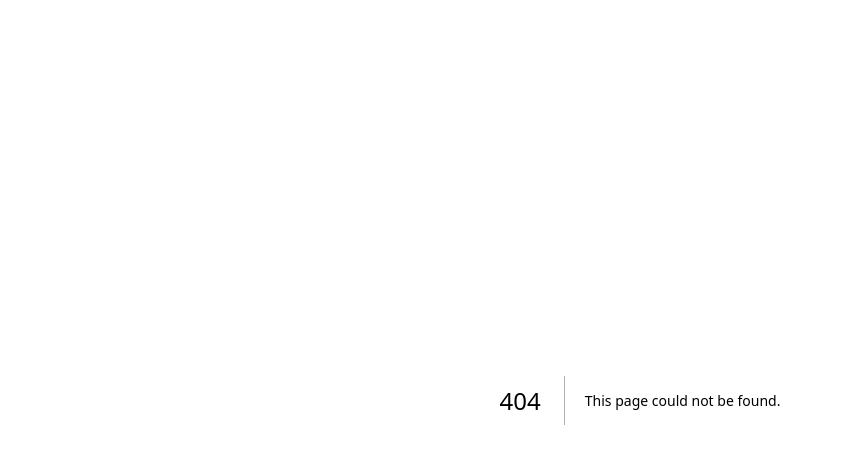
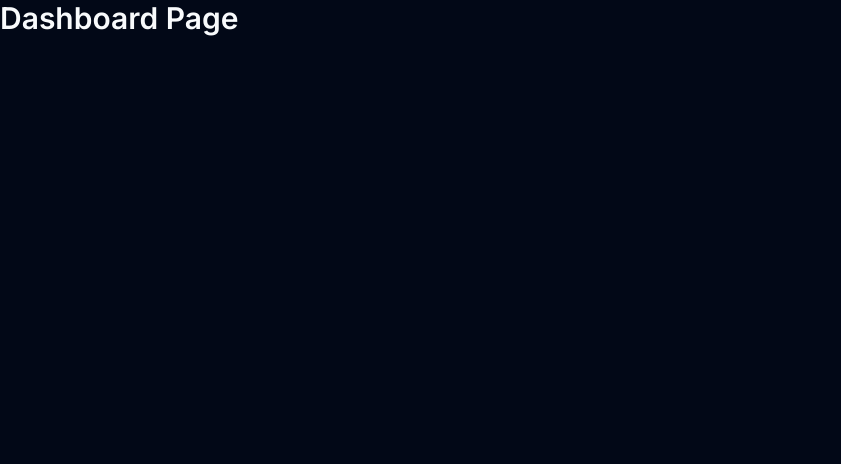
Before and after one commit to Amruthamsh/equinox-mini-project, a Next.js app: page /dashboard in a window 1280 px wide. Before the commit this address had no page. Shown: the top 464 px of the page, without its empty margins (0-841 px from the left). Built offline with nearby package versions, Linux system fonts and the light colour scheme.

Commit message:
fixed homepage

```diff
--- a/package.json
+++ b/package.json
@@ -14,8 +14,10 @@
     "@tsparticles/engine": "^3.4.0",
     "@tsparticles/react": "^3.0.0",
     "@tsparticles/slim": "^3.4.0",
+    "class-variance-authority": "^0.7.0",
     "clsx": "^2.1.1",
     "framer-motion": "^11.2.10",
+    "lucide-react": "^0.395.0",
     "mini-svg-data-uri": "^1.4.4",
     "next": "14.2.4",
     "next-themes": "^0.3.0",
--- /dev/null
+++ b/src/app/dashboard/page.tsx
@@ -0,0 +1,9 @@
+import React from 'react'
+
+export default function page() {
+  return (
+    <div>
+        <h1 className='text-3xl font-semibold'>Dashboard Page</h1>
+    </div>
+  )
+}
--- a/src/app/globals.css
+++ b/src/app/globals.css
@@ -5,85 +5,72 @@
   @layer base {
     :root {
       --background: 0 0% 100%;
-    --foreground: 240 10% 3.9%;
+      --foreground: 222.2 84% 4.9%;
 
       --card: 0 0% 100%;
-    --card-foreground: 240 10% 3.9%;
+      --card-foreground: 222.2 84% 4.9%;
 
       --popover: 0 0% 100%;
-    --popover-foreground: 240 10% 3.9%;
+      --popover-foreground: 222.2 84% 4.9%;
 
-    --primary: 240 5.9% 10%;
-    --primary-foreground: 0 0% 98%;
+      --primary: 222.2 47.4% 11.2%;
+      --primary-foreground: 210 40% 98%;
 
-    --secondary: 240 4.8% 95.9%;
-    --secondary-foreground: 240 5.9% 10%;
+      --secondary: 210 40% 96.1%;
+      --secondary-foreground: 222.2 47.4% 11.2%;
 
-    --muted: 240 4.8% 95.9%;
-    --muted-foreground: 240 3.8% 46.1%;
+      --muted: 210 40% 96.1%;
+      --muted-foreground: 215.4 16.3% 46.9%;
 
-    --accent: 240 4.8% 95.9%;
-    --accent-foreground: 240 5.9% 10%;
+      --accent: 210 40% 96.1%;
+      --accent-foreground: 222.2 47.4% 11.2%;
 
       --destructive: 0 84.2% 60.2%;
-    --destructive-foreground: 0 0% 98%;
+      --destructive-foreground: 210 40% 98%;
 
-    --border: 240 5.9% 90%;
-    --input: 240 5.9% 90%;
-    --ring: 240 10% 3.9%;
+      --border: 214.3 31.8% 91.4%;
+      --input: 214.3 31.8% 91.4%;
+      --ring: 222.2 84% 4.9%;
 
       --radius: 0.5rem;
     }
 
     .dark {
-    --background: 240 10% 3.9%;
-    --foreground: 0 0% 98%;
+      --background: 222.2 84% 4.9%;
+      --foreground: 210 40% 98%;
 
-    --card: 240 10% 3.9%;
-    --card-foreground: 0 0% 98%;
+      --card: 222.2 84% 4.9%;
+      --card-foreground: 210 40% 98%;
 
-    --popover: 240 10% 3.9%;
-    --popover-foreground: 0 0% 98%;
+      --popover: 222.2 84% 4.9%;
+      --popover-foreground: 210 40% 98%;
 
-    --primary: 0 0% 98%;
-    --primary-foreground: 240 5.9% 10%;
+      --primary: 210 40% 98%;
+      --primary-foreground: 222.2 47.4% 11.2%;
 
-    --secondary: 240 3.7% 15.9%;
-    --secondary-foreground: 0 0% 98%;
+      --secondary: 217.2 32.6% 17.5%;
+      --secondary-foreground: 210 40% 98%;
 
-    --muted: 240 3.7% 15.9%;
-    --muted-foreground: 240 5% 64.9%;
+      --muted: 217.2 32.6% 17.5%;
+      --muted-foreground: 215 20.2% 65.1%;
 
-    --accent: 240 3.7% 15.9%;
-    --accent-foreground: 0 0% 98%;
+      --accent: 217.2 32.6% 17.5%;
+      --accent-foreground: 210 40% 98%;
 
       --destructive: 0 62.8% 30.6%;
-    --destructive-foreground: 0 0% 98%;
+      --destructive-foreground: 210 40% 98%;
 
-    --border: 240 3.7% 15.9%;
-    --input: 240 3.7% 15.9%;
-    --ring: 240 4.9% 83.9%;
+      --border: 217.2 32.6% 17.5%;
+      --input: 217.2 32.6% 17.5%;
+      --ring: 212.7 26.8% 83.9%;
     }
   }
 
   @layer base {
     * {
-    @apply border-border !scroll-smooth;
+      @apply border-border;
     }
     body {
       @apply bg-background text-foreground;
     }
-  button {
-    @apply active:outline-none;
   }
-}
-
-@layer utilities {
-  .heading {
-    @apply font-bold text-4xl md:text-5xl text-center;
-  }
-
-  .black-gradient {
-    background: linear-gradient(90deg, #161a31 0%, #06091f 100%);
-  }
-}
--- a/src/components/Hero.tsx
+++ b/src/components/Hero.tsx
@@ -5,18 +5,17 @@ import { TextGenerateEffect } from './ui/TextGenerateEffect'
 
 const Hero = () => {
   return (
-    <div className="pb-50 pt-20 relative">
+    <div className="pb-50 pt-10 relative">
       <div>
         <Spotlight className='-top-40 -left-10 md:-left-32 md:-top-20 h-screen' fill="white"/>
         <Spotlight className='top-20 left-full h-[80vh] w-[50vw]' fill="purple"/>
         <Spotlight className='top-28 left-80 h-[80vh] w-[50vw]' fill="blue"/>
       </div>
 
-      <div className="h-screen w-full dark:bg-black-100 bg-white dark:bg-grid-white/[0.03] bg-grid-black/[0.2] flex items-center justify-center absolute top-0 left-0 pointer-events-none">
+     <div className="h-screen w-full dark:bg-black-100 bg-white dark:bg-grid-white/[0.03] bg-grid-black/[0.2] flex items-center justify-center relative top-0 left-0 pointer-events-none">
        <div className="absolute inset-0 flex items-center justify-center dark:bg-black-100 bg-white [mask-image:radial-gradient(ellipse_at_center,transparent_20%,black)]"/>
-      </div>
 
-      <div className='flex justify-center relative my-20 z-10'>
+       <div className='flex justify-center my-20 z-10'>
         <div className='max-w-[89vw] md:max-w-2xl lg:max-w-[60vw] flex flex-col items-center justify-center'>
           <div className=" w-full flex flex-col items-center justify-center overflow-hidden rounded-md">
            <h1 className='uppercase tracking-widest font-semibold text-5xl text-center ml-1 text-blue-100 max-w-80'>Equinox</h1>
@@ -42,6 +41,7 @@ const Hero = () => {
         </div>
       </div>
     </div>
+   </div>
   )
 }
 
--- a/src/components/Navbar.tsx
+++ b/src/components/Navbar.tsx
@@ -2,12 +2,12 @@ import React from 'react'
 
 const Navbar = () => {
   return (
-    <div className='flex flex-row relative gap-96 my-2 z-10'>
-        <div className='max-w-[70vw] md:max-w-1xl lg:max-w-[40vw] justify-start flex gap-20 cursor-pointer '>
+    <div className='flex flex-row gap-96 my-2 z-10'>
+        <div className='max-w-[70vw] md:max-w-1xl lg:max-w-[40vw] flex gap-20 cursor-pointer '>
             <div>About us</div>
             <div>Contact us</div>
         </div>
-        <div className='max-w-[65vw] md:max-w-1xl lg:max-w-[40vw] flex justify-end gap-20 cursor-pointer'>
+        <div className='max-w-[65vw] md:max-w-1xl lg:max-w-[40vw] flex gap-20 cursor-pointer'>
             <div>Candidate Signup</div>
             <div>Employee Signup</div>
             <button className="relative inline-flex h-8 overflow-hidden rounded-full p-[1px] focus:outline-none focus:ring-2 focus:ring-slate-400 focus:ring-offset-2 focus:ring-offset-slate-50">
--- /dev/null
+++ b/src/lib/utils.ts
@@ -0,0 +1,6 @@
+import { type ClassValue, clsx } from "clsx"
+import { twMerge } from "tailwind-merge"
+
+export function cn(...inputs: ClassValue[]) {
+  return twMerge(clsx(inputs))
+}
```
Also changed, not shown: components.json (added), src/app/dashboard/BasicDetails/page.tsx (added), src/app/dashboard/JobsApplied/page.tsx (added), src/app/dashboard/resume/page.tsx (added), 1 other file (tests, documents, lock files or other folders). Lines whose indentation alone changed are shown as unchanged.
